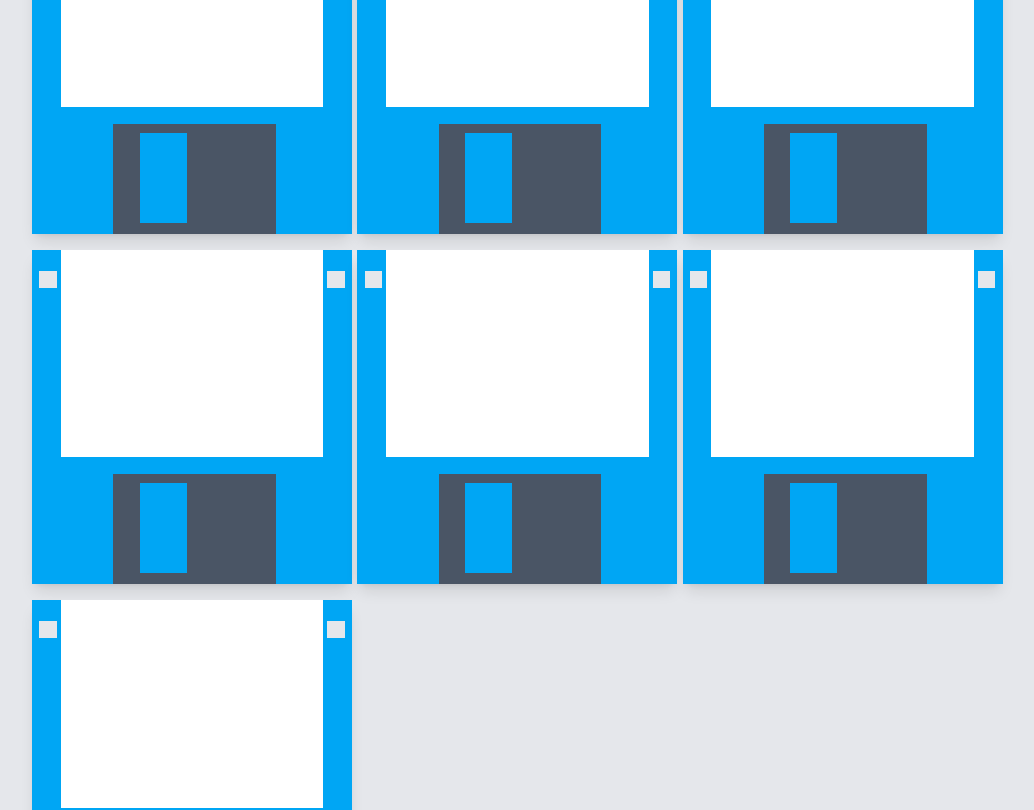
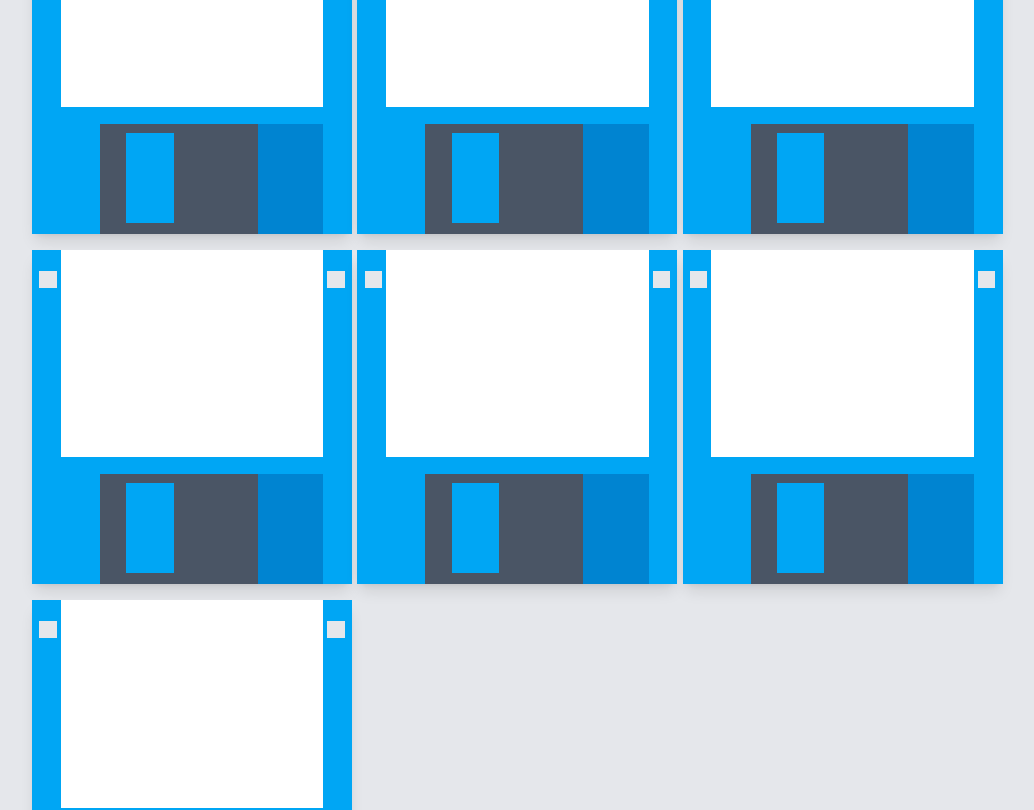
Before and after one commit to blueberryiswar/defy.ch, a SvelteKit app: page / in a window 1280 px wide. Shown: the part 940-1750 px from the top of the page, without its empty margins (128-1162 px from the left). Built offline with nearby package versions, Linux system fonts and the light colour scheme.

Commit message:
updated floppy

```diff
--- a/src/components/Floppy.svelte
+++ b/src/components/Floppy.svelte
@@ -1,5 +1,6 @@
 <script>
     let floppy = "bg-sky-500"
+    let darkFloppy = "bg-sky-600"
     let cart = "bg-gray-600"
 </script>
 
@@ -26,7 +27,7 @@
         <div class="row-2 col-3 {floppy}"></div>
         <div class="row-2 col-4 {cart}"></div>
         <div class="row-3 col-start-2 col-end-5 {cart}"></div>
-        <div class="row-span-full col-5 {floppy}"></div>
+        <div class="row-span-full col-5 {darkFloppy}"></div>
     </div>
     <div class="row-3 col-3 {floppy}"></div>
 </div>
@@ -52,7 +53,7 @@
 
     div.cart {
         display: grid;
-        grid-template-columns: 20% 10% 18% auto 18%;
+        grid-template-columns: 15% 10% 18% auto 25%;
         grid-template-rows: 8% auto 10%;
     }
 
```
